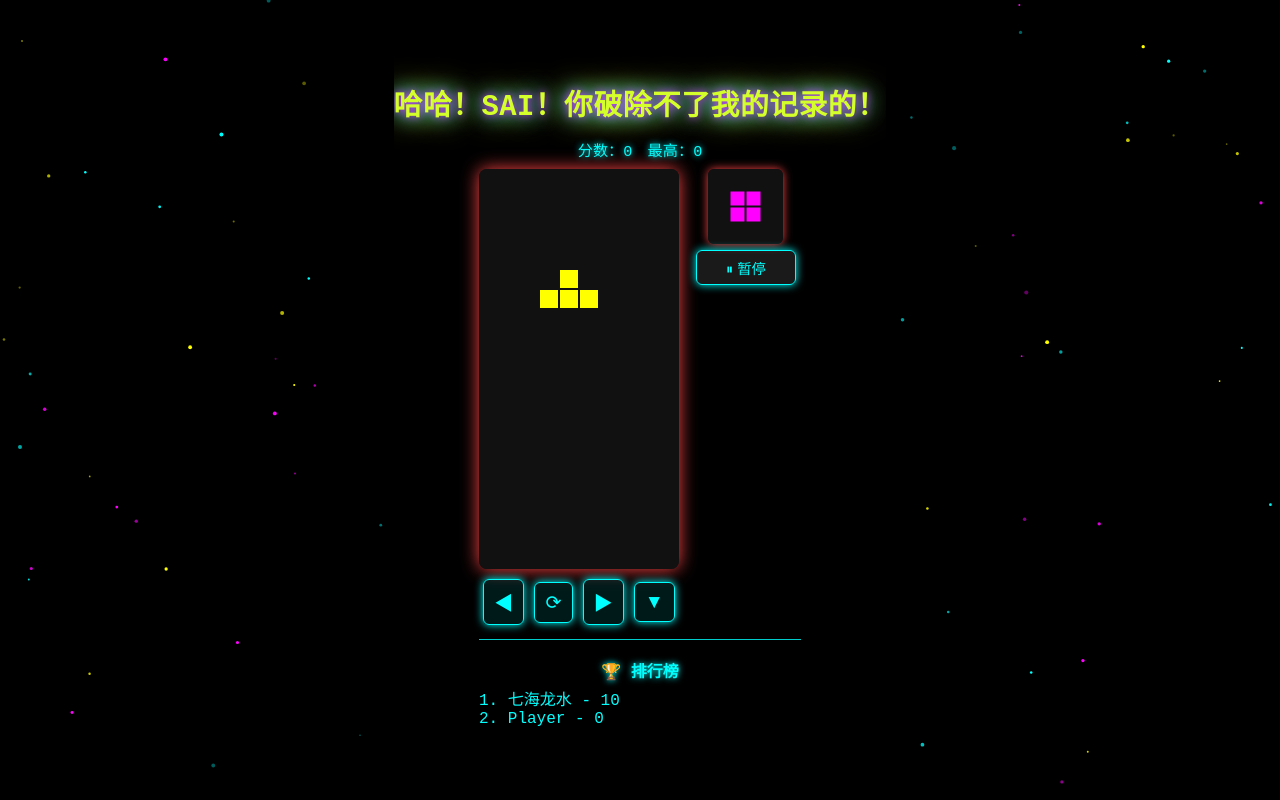
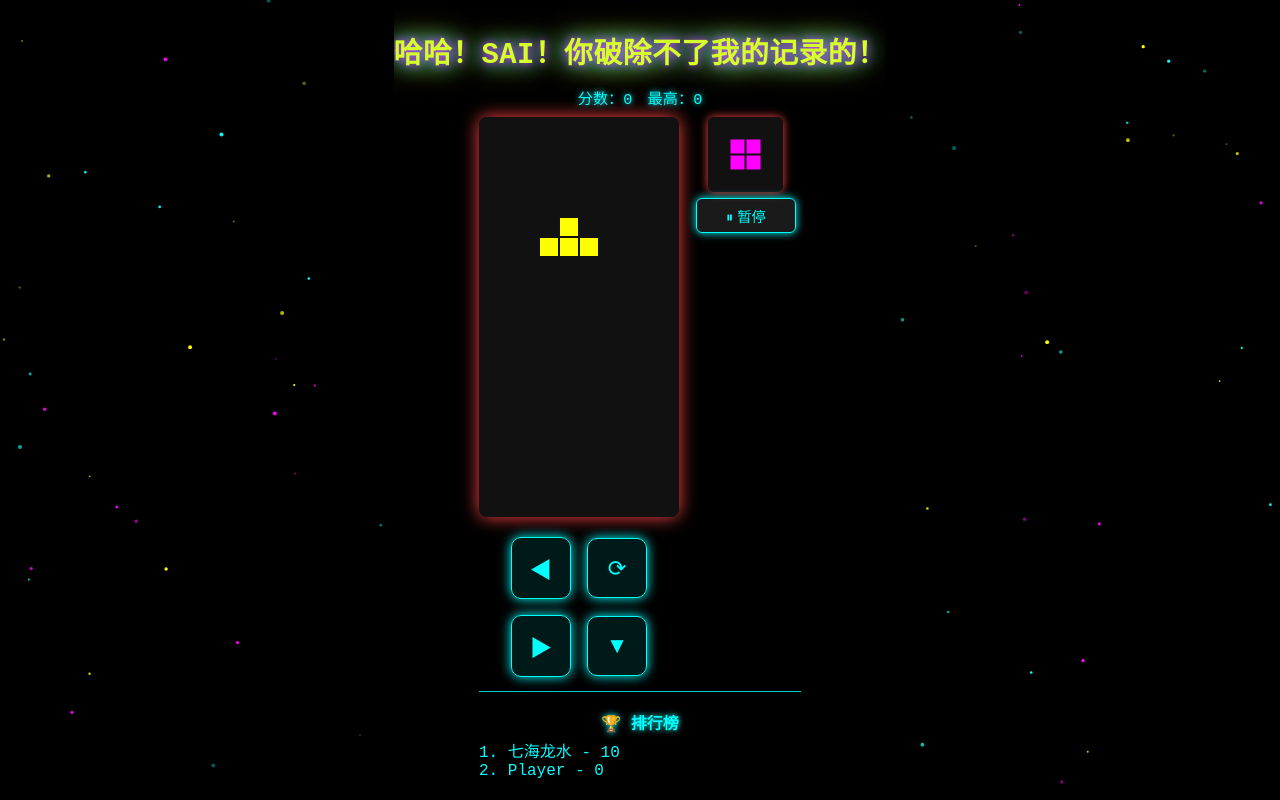
Before and after one commit to totototototoa/nanamigame, a plain HTML site: page index.html in a window 1280 px wide. Both pictures are taken after a click on the button "Start". Drawn offline with Linux system fonts and the light colour scheme.

Commit message:
ui错误

```diff
--- a/index.html
+++ b/index.html
@@ -50,16 +50,31 @@ canvas#next{
 #restartButton{display:none;}
 #bombButton{display:none;}
 .controls{
-  grid-column:1;grid-row:2;display:flex;justify-content:center;align-items:center;
-  width:200px;gap:10px;margin:0 auto;
+  grid-column:1;
+  grid-row:2;
+  display:flex;
+  justify-content:center;
+  align-items:center;
+  width:100%;
+  gap:16px;           /* 间距加大 */
+  margin:10px auto 0;
+  flex-wrap:wrap;     /* 小屏自动换行 */
 }
+
 .btn{
-  background:rgba(0,255,255,0.1);border:1px solid #0ff;color:#0ff;border-radius:6px;
-  padding:8px 10px;font-size:1.2rem;box-shadow:0 0 8px #0ff;min-width:36px;
-  touch-action: none;
-  user-select: none;         /* 标准属性 */
-  -webkit-user-select: none; /* iOS Safari */
-  -webkit-touch-callout: none;
+  background:rgba(0,255,255,0.1);
+  border:1px solid #0ff;
+  color:#0ff;
+  border-radius:10px;
+  padding:14px 18px;      /* 按键整体加大 */
+  font-size:1.4rem;
+  box-shadow:0 0 12px #0ff;
+  min-width:60px;         /* 保证点击区域够宽 */
+  min-height:60px;        /* 防误触 */
+  touch-action:none;
+  user-select:none;
+  -webkit-user-select:none;
+  -webkit-touch-callout:none;
 }
 .btn:active{background:rgba(255,255,255,0.2);box-shadow:0 0 16px #ff0;}
 .hrwrap{width:var(--frameW);margin:6px auto 0;border-top:1px solid #0ff;opacity:.8;}
@@ -459,7 +474,7 @@ bombBtn.onclick=()=>{
 };
 
 /* ===== 触控/键盘输入（点击一步；长按连发） ===== */
-function pressRepeat(el, onFire, {initialDelay=250, repeatEvery=120} = {}) {
+function pressRepeat(el, onFire, {initialDelay=280, repeatEvery=180} = {}) {
   let timer = null, repeater = null;
   const fireOnce = () => withCooldown(onFire);
   const start = (ev) => {
@@ -732,6 +747,14 @@ function startGame(){
   },700);
 }
 startBtn.onclick=startGame;
+// 🌌 修复移动端星空在方向或输入变化后偶尔不重绘的问题
+if (window.visualViewport) {
+  visualViewport.addEventListener('resize', () => {
+    resizeStars();
+    initStars();
+    requestAnimationFrame(tickStars);
+  });
+}
 </script>
 </body>
 </html>
```
